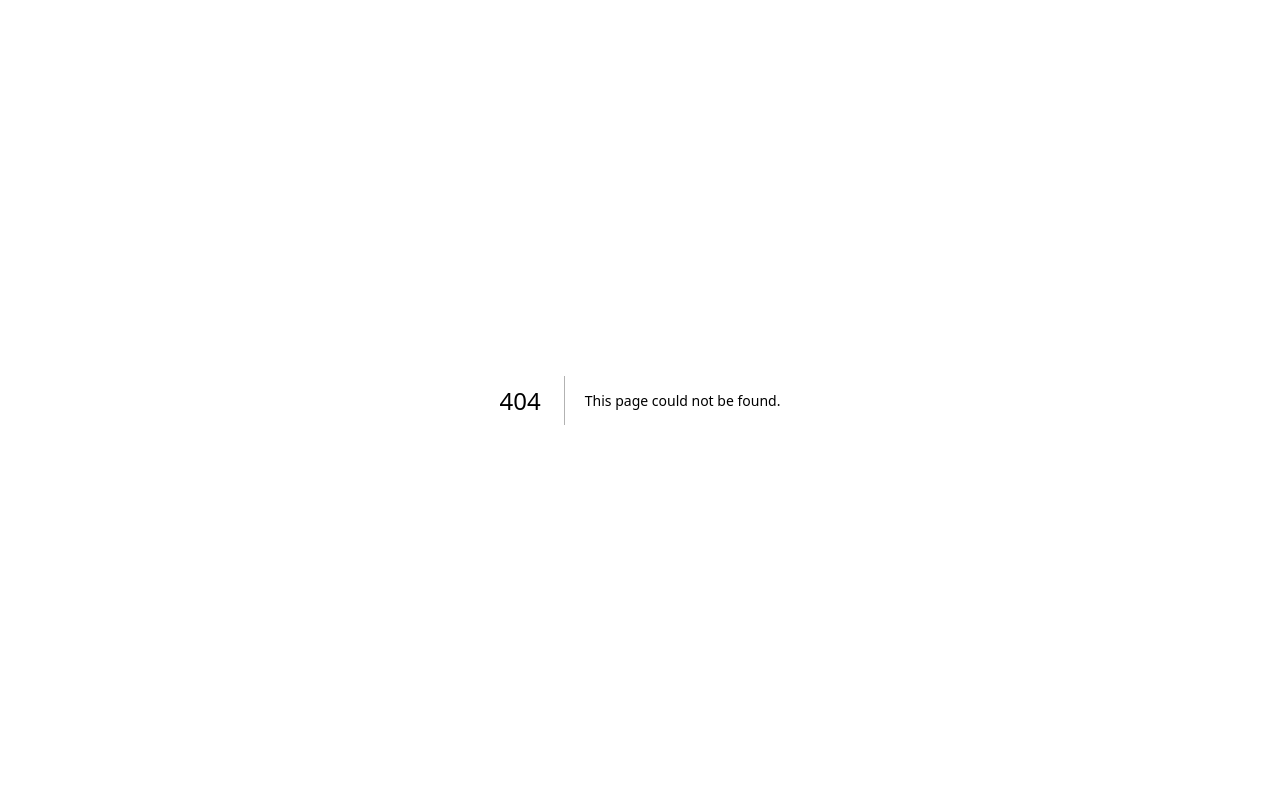
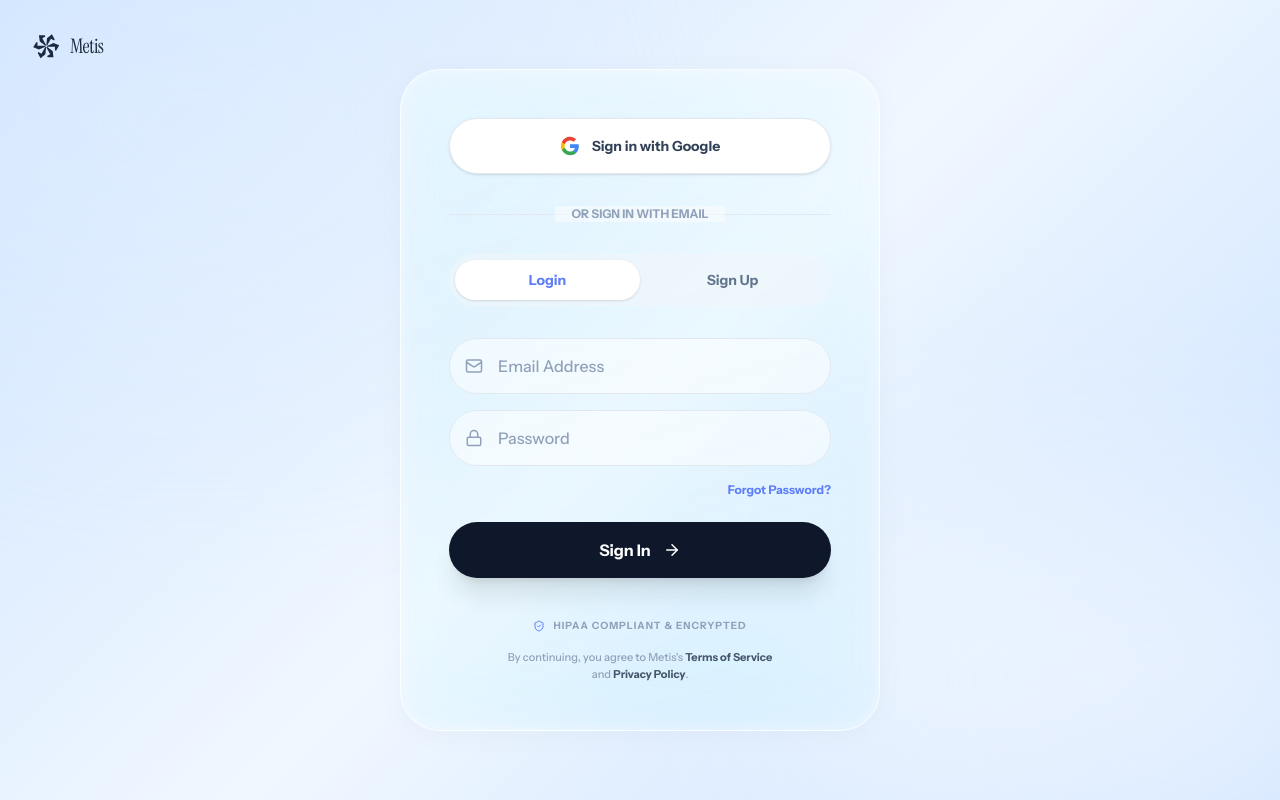
Before and after one commit to Editwithkrish/Metis, a Next.js app: page /onboarding in a window 1280 px wide. Before the commit this address had no page. Built offline with nearby package versions, Linux system fonts and the light colour scheme.

Commit message:
Auth: Streamline onboarding UI, remove branding from card, and add minimal header navigation

```diff
--- a/app/OnBoarding/page.tsx
+++ b/app/(auth)/onboarding/page.tsx
@@ -58,27 +58,38 @@ export default function OnBoarding() {
                 <div className="absolute bottom-[-10%] right-[-10%] w-[50%] h-[50%] bg-[#F5F9FF]/60 rounded-full blur-[100px]" />
             </div>
 
-            {/* Back Button */}
-            <Link
-                href="/"
-                className="absolute top-10 left-10 hidden md:flex items-center gap-2 text-slate-500 hover:text-[#5C7CFA] font-bold text-sm transition-colors group z-20"
-            >
-                <ChevronLeft size={18} className="group-hover:-translate-x-1 transition-transform" />
-                Back to Landing
-            </Link>
+            {/* Minimal Header */}
+            <div className="absolute top-8 left-8 right-8 z-20">
+                <Link href="/" className="flex items-center gap-2.5 group cursor-pointer w-fit">
+                    <Image src="/logo.svg" alt="Metis" width={28} height={28} className="group-hover:scale-110 transition-transform duration-500" />
+                    <span className="text-xl font-normal text-slate-800 tracking-tight font-serif">Metis</span>
+                </Link>
+            </div>
 
             {/* Auth Card */}
             <div className="w-full max-w-[480px] glass p-8 md:p-12 rounded-[40px] shadow-[0_32px_80px_-20px_rgba(92,124,250,0.15)] border-white/80 relative z-10 animate-in fade-in zoom-in-95 duration-700">
 
-                {/* Logo */}
-                <div className="flex flex-col items-center text-center mb-10 group cursor-default">
-                    <div className="w-14 h-14 rounded-2xl bg-gradient-to-br from-[#5C7CFA] to-[#A5C8FF] flex items-center justify-center text-white shadow-lg shadow-[#5C7CFA]/20 mb-4 group-hover:animate-wheel">
-                        <Image src="/logo.svg" alt="Metis" width={28} height={28} />
+                {/* Google Auth First */}
+                <div className="space-y-4 mb-8">
+                    <button className="w-full h-14 bg-white hover:bg-slate-50 text-slate-700 border border-slate-200 rounded-2xl font-bold text-sm flex items-center justify-center gap-3 transition-all shadow-sm hover:shadow-md active:scale-95">
+                        <svg width="20" height="20" viewBox="0 0 24 24" fill="none" xmlns="http://www.w3.org/2000/svg">
+                            <path d="M22.56 12.25c0-.78-.07-1.53-.2-2.25H12v4.26h5.92c-.26 1.37-1.04 2.53-2.21 3.31v2.77h3.57c2.08-1.92 3.28-4.74 3.28-8.09z" fill="#4285F4" />
+                            <path d="M12 23c2.97 0 5.46-.98 7.28-2.66l-3.57-2.77c-.98.66-2.23 1.06-3.71 1.06-2.86 0-5.29-1.93-6.16-4.53H2.18v2.84C3.99 20.53 7.7 23 12 23z" fill="#34A853" />
+                            <path d="M5.84 14.09c-.22-.66-.35-1.36-.35-2.09s.13-1.43.35-2.09V7.07H2.18C1.43 8.55 1 10.22 1 12s.43 3.45 1.18 4.93l3.66-2.84z" fill="#FBBC05" />
+                            <path d="M12 5.38c1.62 0 3.06.56 4.21 1.64l3.15-3.15C17.45 2.09 14.97 1 12 1 7.7 1 3.99 3.47 2.18 7.07l3.66 2.84c.87-2.6 3.3-4.53 6.16-4.53z" fill="#EA4335" />
+                        </svg>
+                        Sign in with Google
+                    </button>
+                </div>
+
+                {/* Divider */}
+                <div className="relative mb-8">
+                    <div className="absolute inset-0 flex items-center">
+                        <div className="w-full border-t border-slate-200" />
                     </div>
-                    <h1 className="text-3xl font-normal text-slate-800 tracking-tight font-serif">Metis</h1>
-                    <p className="text-slate-500 font-medium text-sm mt-2">
-                        {isLogin ? "Welcome back to your motherhood journey." : "Start your journey into smart motherhood."}
-                    </p>
+                    <div className="relative flex justify-center text-xs uppercase font-bold text-slate-400">
+                        <span className="bg-white/40 px-4 backdrop-blur-sm">Or sign in with email</span>
+                    </div>
                 </div>
 
                 {/* Auth Toggle */}
@@ -140,27 +151,6 @@ export default function OnBoarding() {
                     </button>
                 </form>
 
-                {/* Divider */}
-                <div className="relative my-8">
-                    <div className="absolute inset-0 flex items-center">
-                        <div className="w-full border-t border-slate-200" />
-                    </div>
-                    <div className="relative flex justify-center text-xs uppercase font-bold text-slate-400">
-                        <span className="bg-white/40 px-4 backdrop-blur-sm">Or continue with</span>
-                    </div>
-                </div>
-
-                {/* Google Auth */}
-                <button className="w-full h-14 bg-white hover:bg-slate-50 text-slate-700 border border-slate-200 rounded-2xl font-bold text-sm flex items-center justify-center gap-3 transition-all shadow-sm hover:shadow-md active:scale-95">
-                    <svg width="20" height="20" viewBox="0 0 24 24" fill="none" xmlns="http://www.w3.org/2000/svg">
-                        <path d="M22.56 12.25c0-.78-.07-1.53-.2-2.25H12v4.26h5.92c-.26 1.37-1.04 2.53-2.21 3.31v2.77h3.57c2.08-1.92 3.28-4.74 3.28-8.09z" fill="#4285F4" />
-                        <path d="M12 23c2.97 0 5.46-.98 7.28-2.66l-3.57-2.77c-.98.66-2.23 1.06-3.71 1.06-2.86 0-5.29-1.93-6.16-4.53H2.18v2.84C3.99 20.53 7.7 23 12 23z" fill="#34A853" />
-                        <path d="M5.84 14.09c-.22-.66-.35-1.36-.35-2.09s.13-1.43.35-2.09V7.07H2.18C1.43 8.55 1 10.22 1 12s.43 3.45 1.18 4.93l3.66-2.84z" fill="#FBBC05" />
-                        <path d="M12 5.38c1.62 0 3.06.56 4.21 1.64l3.15-3.15C17.45 2.09 14.97 1 12 1 7.7 1 3.99 3.47 2.18 7.07l3.66 2.84c.87-2.6 3.3-4.53 6.16-4.53z" fill="#EA4335" />
-                    </svg>
-                    Sign in with Google
-                </button>
-
                 {/* Footer Meta */}
                 <div className="mt-10 flex flex-col items-center gap-4 text-center">
                     <div className="flex items-center gap-2 text-[10px] font-bold text-slate-400 uppercase tracking-widest">
@@ -172,13 +162,6 @@ export default function OnBoarding() {
                     </p>
                 </div>
             </div>
-
-            {/* Decorative Brand Text */}
-            <div className="mt-12 flex items-center gap-2 text-slate-400 opacity-40 font-bold text-lg z-10">
-                <Heart size={16} fill="currentColor" />
-                Built for every mother
-            </div>
-
         </main>
     )
 }
```
